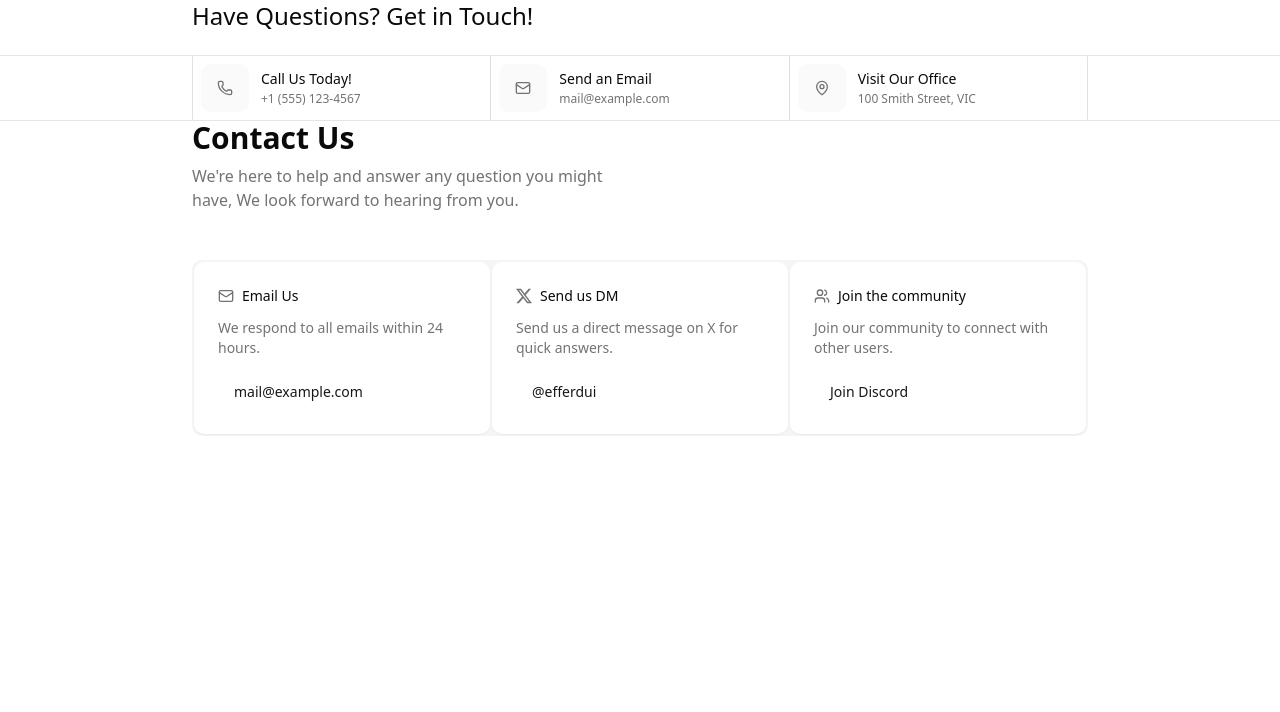
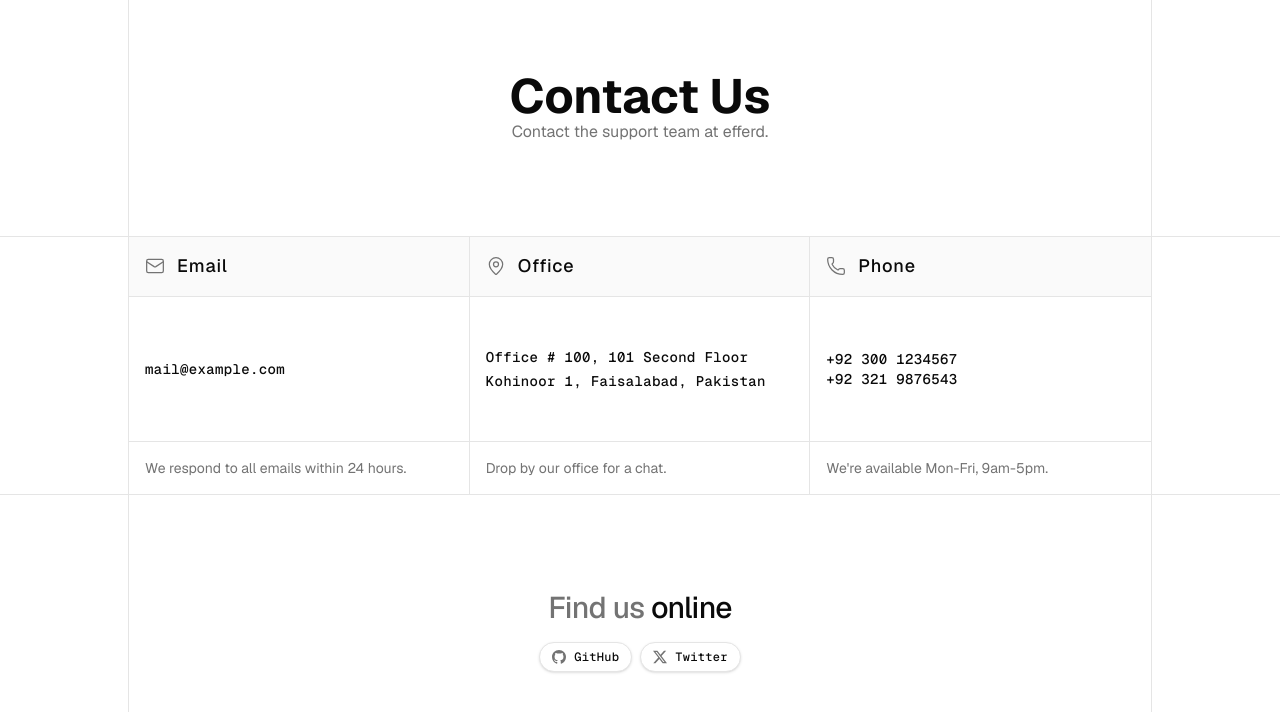
Before and after one commit to SikandarJODD/sv-efferd, a SvelteKit app: page / in a window 1280 px wide. Shown: the top 712 px of the page. Built offline with nearby package versions, Linux system fonts and the light colour scheme.

Commit message:
feat: add contact-three component and integrate GitHub SVG

```diff
--- a/src/app.html
+++ b/src/app.html
@@ -4,6 +4,15 @@
 		<meta charset="utf-8" />
 		<meta name="viewport" content="width=device-width, initial-scale=1" />
 		%sveltekit.head%
+
+		<!-- Geist + Geist Mono -->
+		<link rel="preconnect" href="https://fonts.googleapis.com" />
+		<link rel="preconnect" href="https://fonts.gstatic.com" crossorigin />
+		<link
+			href="https://fonts.googleapis.com/css2?family=Geist+Mono:wght@100..900&family=Geist:wght@100..900&display=swap"
+			rel="stylesheet"
+		/>
+
 	</head>
 	<body data-sveltekit-preload-data="hover">
 		<div style="display: contents">%sveltekit.body%</div>
--- /dev/null
+++ b/src/lib/components/efferd/contact/contact-three.svelte
@@ -0,0 +1,160 @@
+<script lang="ts">
+	import { FullWidthDivider } from '$lib/components/ui/full-width-divider';
+	import { Github, X } from '$lib/svgs';
+	import { cn } from '$lib/utils';
+	import { Mail, MapPin, Phone, type Icon as IconType } from '@lucide/svelte';
+	import type { Component } from 'svelte';
+
+	const APP_EMAIL = 'mail@example.com';
+	const APP_PHONE = '+92 300 1234567';
+	const APP_PHONE_2 = '+92 321 9876543';
+
+	type ContactItem = {
+		title: string;
+		description: string;
+		icon: typeof IconType;
+		content: {
+			type: 'link' | 'text';
+			label: string;
+			href?: string;
+		}[];
+	};
+
+	type SocialLink = {
+		icon: Component;
+		href: string;
+		label: string;
+	};
+
+	const contactItems: ContactItem[] = [
+		{
+			title: 'Email',
+			description: 'We respond to all emails within 24 hours.',
+			icon: Mail,
+			content: [
+				{
+					type: 'link',
+					label: APP_EMAIL,
+					href: `mailto:${APP_EMAIL}`
+				}
+			]
+		},
+		{
+			title: 'Office',
+			description: 'Drop by our office for a chat.',
+			icon: MapPin,
+			content: [
+				{
+					type: 'text',
+					label: 'Office # 100, 101 Second Floor Kohinoor 1, Faisalabad, Pakistan'
+				}
+			]
+		},
+		{
+			title: 'Phone',
+			description: "We're available Mon-Fri, 9am-5pm.",
+			icon: Phone,
+			content: [
+				{
+					type: 'link',
+					label: APP_PHONE,
+					href: `tel:${APP_PHONE}`
+				},
+				{
+					type: 'link',
+					label: APP_PHONE_2,
+					href: `tel:${APP_PHONE_2}`
+				}
+			]
+		}
+	];
+
+	const socialLinks: SocialLink[] = [
+		{
+			icon: Github,
+			href: '#',
+			label: 'GitHub'
+		},
+		{
+			icon: X,
+			href: '#',
+			label: 'Twitter'
+		}
+	];
+</script>
+
+<div class="relative mx-auto min-h-screen max-w-5xl border-x">
+	<div class="flex grow flex-col justify-center px-4 py-18 md:items-center">
+		<h1 class="text-4xl font-bold md:text-5xl">Contact Us</h1>
+		<p class="mb-5 text-base text-muted-foreground">Contact the support team at efferd.</p>
+	</div>
+
+	<FullWidthDivider />
+
+	<div class="grid md:grid-cols-3">
+		{#each contactItems as item, index}
+			{@const Icon = item.icon}
+			<div
+				class={cn(
+					'flex flex-col justify-between border-b md:border-r md:border-b-0',
+					index === contactItems.length - 1 && 'border-b-0 md:border-r-0'
+				)}
+			>
+				<div
+					class={cn(
+						'flex items-center gap-x-3 border-b bg-secondary/50 p-4 dark:bg-secondary/20',
+						'[&_svg]:size-5 [&_svg]:stroke-[1.5] [&_svg]:text-muted-foreground'
+					)}
+				>
+					<Icon />
+					<h2 class="text-lg font-medium tracking-wider">{item.title}</h2>
+				</div>
+
+				<div class="flex items-center gap-x-2 p-4 py-12">
+					<div>
+						{#each item.content as entry}
+							{#if entry.type === 'link'}
+								<a
+									class="block font-mono text-sm font-medium tracking-wide hover:underline"
+									href={entry.href}
+								>
+									{entry.label}
+								</a>
+							{:else}
+								<span class="font-mono text-sm font-medium tracking-wide">
+									{entry.label}
+								</span>
+							{/if}
+						{/each}
+					</div>
+				</div>
+
+				<div class="border-t p-4">
+					<p class="text-sm text-muted-foreground">{item.description}</p>
+				</div>
+			</div>
+		{/each}
+	</div>
+
+	<FullWidthDivider />
+
+	<div class="z-1 flex h-full flex-col items-center justify-center gap-4 py-24">
+		<h2 class="text-center text-2xl font-medium tracking-tight text-muted-foreground md:text-3xl">
+			Find us <span class="text-foreground">online</span>
+		</h2>
+		<div class="flex flex-wrap items-center gap-2">
+			{#each socialLinks as link}
+				{@const Icon = link.icon}
+				<a
+					class="flex items-center gap-x-2 rounded-full border bg-card px-3 py-1.5 shadow hover:bg-accent"
+					href={link.href}
+					rel="noopener noreferrer"
+					target="_blank"
+				>
+					<Icon class="size-3.5 text-muted-foreground" />
+					<span class="font-mono text-xs font-medium tracking-wide">{link.label}</span>
+				</a>
+			{/each}
+		</div>
+	</div>
+</div>
--- /dev/null
+++ b/src/lib/svgs/github.svelte
@@ -0,0 +1,15 @@
+<script lang="ts">
+	import type { SVGAttributes } from 'svelte/elements';
+
+	let { ...props }: SVGAttributes<SVGSVGElement> = $props();
+</script>
+
+<svg fill="currentColor" viewBox="0 0 1024 1024" {...props}>
+	<path
+		clip-rule="evenodd"
+		d="M8 0C3.58 0 0 3.58 0 8C0 11.54 2.29 14.53 5.47 15.59C5.87 15.66 6.02 15.42 6.02 15.21C6.02 15.02 6.01 14.39 6.01 13.72C4 14.09 3.48 13.23 3.32 12.78C3.23 12.55 2.84 11.84 2.5 11.65C2.22 11.5 1.82 11.13 2.49 11.12C3.12 11.11 3.57 11.7 3.72 11.94C4.44 13.15 5.59 12.81 6.05 12.6C6.12 12.08 6.33 11.73 6.56 11.53C4.78 11.33 2.92 10.64 2.92 7.58C2.92 6.71 3.23 5.99 3.74 5.43C3.66 5.23 3.38 4.41 3.82 3.31C3.82 3.31 4.49 3.1 6.02 4.13C6.66 3.95 7.34 3.86 8.02 3.86C8.7 3.86 9.38 3.95 10.02 4.13C11.55 3.09 12.22 3.31 12.22 3.31C12.66 4.41 12.38 5.23 12.3 5.43C12.81 5.99 13.12 6.7 13.12 7.58C13.12 10.65 11.25 11.33 9.47 11.53C9.76 11.78 10.01 12.26 10.01 13.01C10.01 14.08 10 14.94 10 15.21C10 15.42 10.15 15.67 10.55 15.59C13.71 14.53 16 11.53 16 8C16 3.58 12.42 0 8 0Z"
+		fill="currentColor"
+		fill-rule="evenodd"
+		transform="scale(64)"
+	/>
+</svg>
--- a/src/lib/svgs/index.ts
+++ b/src/lib/svgs/index.ts
@@ -1,2 +1,3 @@
+import Github from './github.svelte';
 import X from './x.svelte';
-export { X };
+export { Github, X };
--- a/src/routes/+page.svelte
+++ b/src/routes/+page.svelte
@@ -1,7 +1,9 @@
 <script lang="ts">
 	import ContactOne from '$lib/components/efferd/contact/contact-one.svelte';
+	import ContactThree from '$lib/components/efferd/contact/contact-three.svelte';
 	import ContactTwo from '$lib/components/efferd/contact/contact-two.svelte';
 </script>
 
-<ContactOne />
-<ContactTwo />
+<!-- <ContactOne /> -->
+<!-- <ContactTwo /> -->
+<ContactThree />
--- a/src/routes/layout.css
+++ b/src/routes/layout.css
@@ -1,6 +1,6 @@
-@import "tailwindcss";
+@import 'tailwindcss';
 
-@import "tw-animate-css";
+@import 'tw-animate-css';
 
 @custom-variant dark (&:is(.dark *));
 
@@ -109,6 +109,10 @@
 	--color-sidebar-accent-foreground: var(--sidebar-accent-foreground);
 	--color-sidebar-border: var(--sidebar-border);
 	--color-sidebar-ring: var(--sidebar-ring);
+
+  /* Font */
+  --font-sans: 'Geist', sans-serif;
+  --font-mono: 'Geist Mono', monospace;
 }
 
 @layer base {
@@ -116,6 +120,60 @@
 		@apply border-border outline-ring/50;
 	}
 	body {
+		/* font-feature-settings:
+			'rlig' 1,
+			'calt' 1; */
+		/* font-synthesis-weight: none; */
+		/* text-rendering: optimizeLegibility; */
 		@apply bg-background text-foreground;
 	}
+	html {
+		@apply scroll-smooth;
 	}
+
+	/* Custom scrollbar styling. Thanks @pranathiperii. */
+	::-webkit-scrollbar {
+		width: 5px;
+		height: 5px;
+	}
+
+	::-webkit-scrollbar-corner {
+		background: transparent;
+	}
+
+	::-webkit-scrollbar-track {
+		background: transparent;
+	}
+
+	::-webkit-scrollbar-thumb {
+		@apply rounded-md bg-muted-foreground/40;
+	}
+	::-webkit-scrollbar-thumb:hover {
+		@apply bg-muted-foreground/60;
+	}
+	::-webkit-scrollbar-thumb:active {
+		@apply bg-muted-foreground/80;
+	}
+}
+
+@layer utilities {
+	/* Hide scrollbar for Chrome, Safari and Opera */
+	.no-scrollbar::-webkit-scrollbar {
+		display: none;
+	}
+
+	/* Hide scrollbar for IE, Edge and Firefox */
+	.no-scrollbar {
+		-ms-overflow-style: none;
+		/* IE and Edge */
+		scrollbar-width: none;
+		/* Firefox */
+	}
+	.container {
+		@apply mx-auto w-full max-w-7xl;
+	}
+
+	.cpx {
+		@apply px-4 lg:px-6;
+	}
+}
```
Lines whose indentation alone changed are shown as unchanged.
